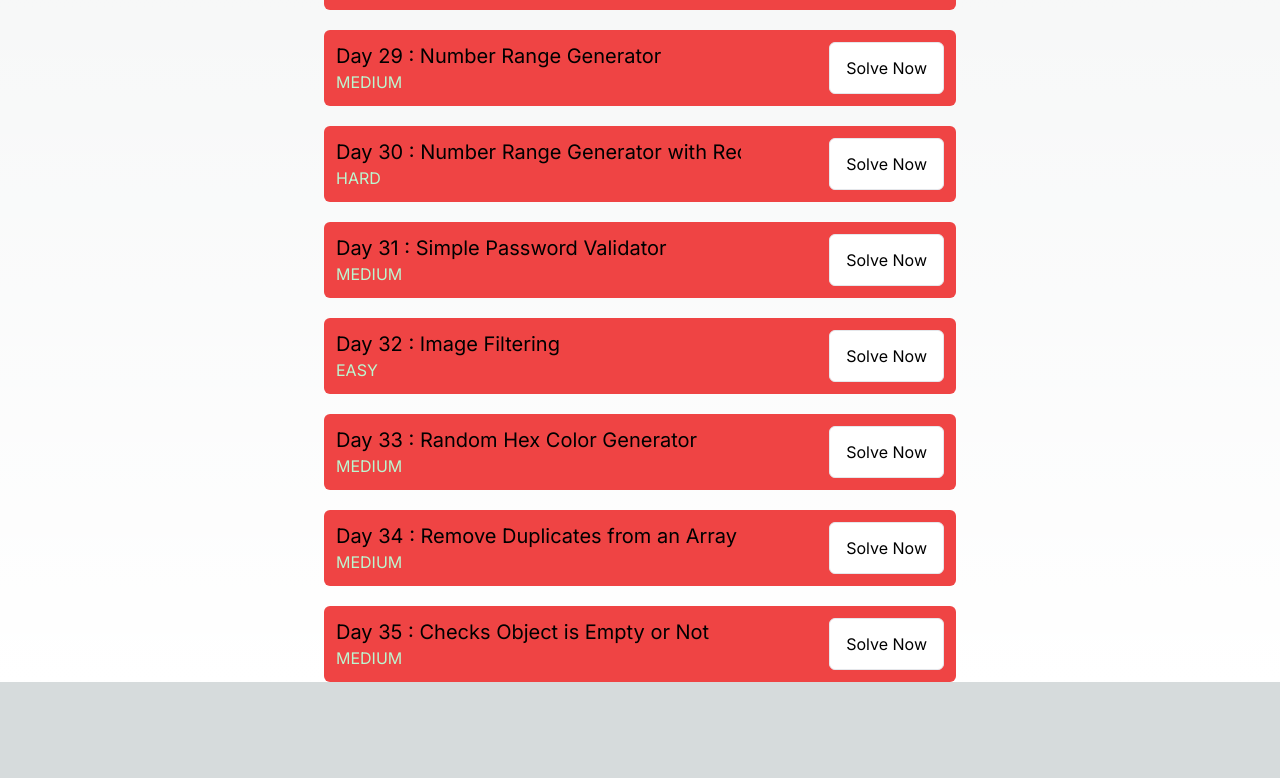
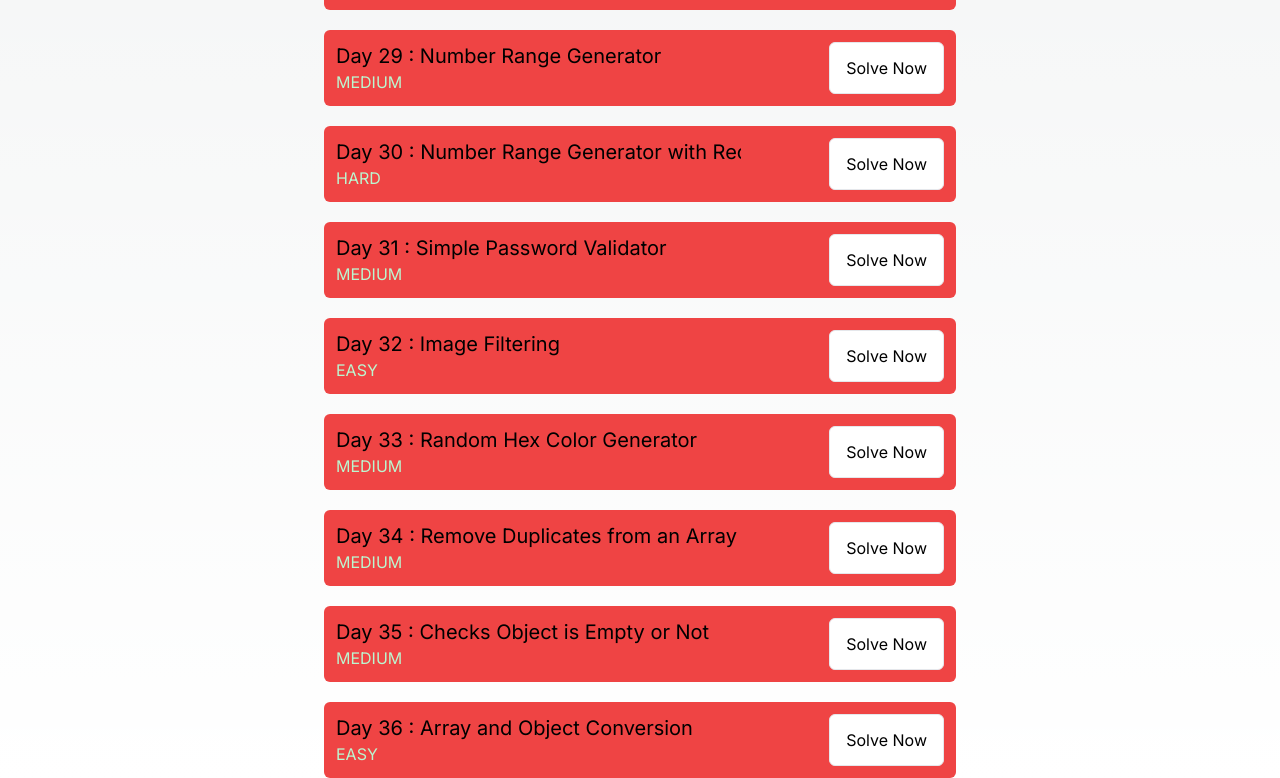
Before and after one commit to manojtsx/100-Days-of-JavaScript---Practice-on-Mine-Website, a Next.js app: page / in a window 1280 px wide. Shown: the part 2774-3552 px from the top of the page. Before the commit the page ends 3456 px from the top, so only its background shows below. Built offline with nearby package versions, Linux system fonts and the light colour scheme.

Commit message:
100daysofJS day36

```diff
--- a/src/app/challenges.ts
+++ b/src/app/challenges.ts
@@ -774,5 +774,45 @@ export const challenges: Challenge[] = [
     isEmptyObject({keyWithNull : null});
     isEmptyObject({keyWithUndefined : undefined});`,
     difficulty : 'medium'
+  },
+  {
+    id : 36,
+    title : 'Day 36 : Array and Object Conversion',
+    description : `Challenge: Convert Object to Array and Vice Versa
+
+    Your task is to implement two functions:
+
+    Convert Object to Array : Write a function objectToArray that takes an object as an input and returns an array of key-value pairs, where each element in the array is an array with two elements: the key and the corresponding value from the object.
+
+    Covert Array to Object: Write a function arrayToObject that takes an array of key-value pairs (as returned by the objectToArray function and returns a new object with the keys and values from the array.)
+
+    Ensure that the conversion functions work correctly for objects with various data types as values, such as strings, numbers, and objects.
+
+    CONSTRAINTS:
+    1. The input object may contain properties of any data type.
+    2. The input array must contain arrays with exactly two elements(key-value pairs).
+    3. The output object should hae properties in the same order as the original object.
+    4. You should use the provided function signatures (objectToArray and arrayToObject) without any additional parameters.
+
+    const obg = {
+        name : "Kodyfier Shrestha",
+        age : 23,
+        city : "Damauli"
+    }`,
+    placeholder : `function objectToArray(obj){
+        // Your code here
+    }
+    function arrayToObject(arr){
+        // Your code here
+    }
+    const obj = {
+        name : "Kodyfier Shrestha",
+        age : 23,
+        city : "Damauli"
+    }
+    const arr = objectToArray(obj);
+    console.log(arr);
+    console.log(arrayToObject(arr));`,
+    difficulty : 'easy'
   }
 ];
```
